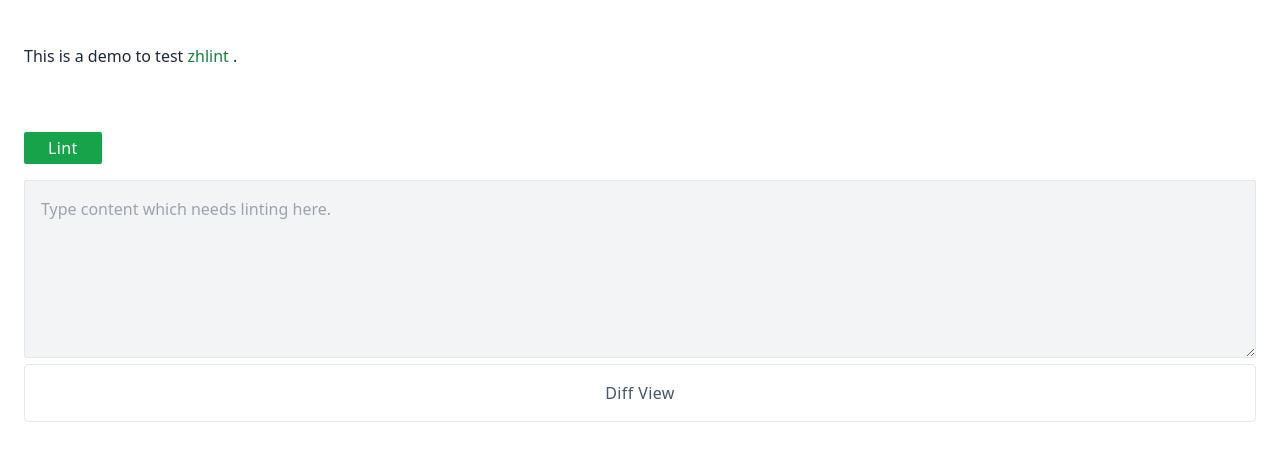
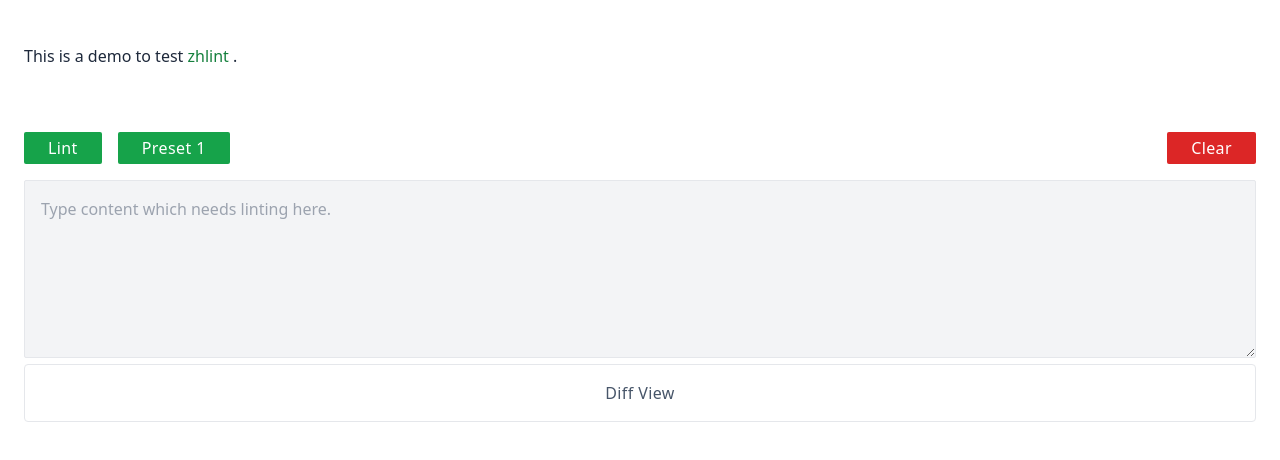
Before and after one commit to 3fuyang/zhlint-demo, an Astro site: page / in a window 1280 px wide. Shown: the part 80-540 px from the top of the page. Built offline with nearby package versions, Linux system fonts and the light colour scheme; Astro itself is replaced by a stand-in of ours.

Commit message:
feat: add presets

```diff
--- a/src/components/Diff.tsx
+++ b/src/components/Diff.tsx
@@ -27,14 +27,15 @@ function generateDiffView(diffs: Change[]) {
     } else if (!firstChange.added) {
       const normalCellLeft = (
         <div key={'normal-left' + count} className='p-1 rounded-sm bg-white dark:bg-black'>
-          <span className='text-sm pr-2 text-gray-500'>{count++}</span>{dealLineBreak(firstChange.value)}
+          <span className='text-sm pr-2 text-gray-500'>{count}</span>{dealLineBreak(firstChange.value)}
         </div>
       )
       const normalCellRight = (
         <div key={'normal-right' + count} className='p-1 rounded-sm bg-white dark:bg-black'>
-          <span className='text-sm pr-2 text-gray-500'>{count++}</span>{dealLineBreak(firstChange.value)}
+          <span className='text-sm pr-2 text-gray-500'>{count}</span>{dealLineBreak(firstChange.value)}
         </div>
       )
+      count++
       result.push(normalCellLeft, normalCellRight)
     }
   }
@@ -104,24 +105,27 @@ function dealLineBreak(str: string) {
   return str.replace(/^(\n)*/, '')
 }
 
-export default function Diff() {
-  /*
-# Overview
+const contentPresets = [
+  `# Overview
 
 半角逗号加空格结尾, "半角括号包裹"，半角冒号结尾:
 
 + 全角句号结尾。
-+ 全半角内容之间no空格
-  */
++ 全半角内容之间no空格`
+]
+
+export default function Diff() {
+  const editorRef = useRef<HTMLTextAreaElement>(null)
   const inputRef = useRef('')
   const [changes, setChanges] = useState<Change[]>()
 
-  const handleClick = useCallback(() => {
+  const triggerLint = useCallback(() => {
     if (!inputRef.current) {
       alert('Invalid input.')
       return
     }
-    const result = run(inputRef.current, { rules: { preset: 'default' } }).result
+    const lintRes = run(inputRef.current, { rules: { preset: 'default' } })
+    const result = lintRes.result
     setChanges(diffLines(
       inputRef.current,
       result,
@@ -131,18 +135,53 @@ export default function Diff() {
 
   return (
     <div>
-      <div>
+      {/* Btn Box */}
+      <div className='flex gap-4 overflow-auto'>
         <button
           id="lint-btn"
           type="button"
           className="rounded-sm px-6 py-1 mb-4 transition-colors bg-green-600 hover:bg-green-500 focus:bg-green-500 dark:bg-green-800 dark:hover:bg-green-700 dark:focus:bg-green-700 text-white tracking-wide"
-          onClick={() => handleClick()}
+          onClick={() => triggerLint()}
         >
           Lint
         </button>
+        {contentPresets.map((preset, i) => (
+          <button
+            id={`preset-btn-${i + 1}`}
+            type="button"
+            key={i}
+            className="rounded-sm px-6 py-1 mb-4 transition-colors bg-green-600 hover:bg-green-500 focus:bg-green-500 dark:bg-green-800 dark:hover:bg-green-700 dark:focus:bg-green-700 text-white tracking-wide"
+            onClick={() => {
+              inputRef.current = preset
+              if (editorRef.current) {
+                editorRef.current.value = preset
+                triggerLint()
+              }
+            }}
+          >
+            Preset {i + 1}
+          </button>
+        ))}
+        <div className='flex-1 flex flex-row-reverse'>
+            <button
+              id="clr-btn"
+              type="button"
+              className="rounded-sm px-6 py-1 mb-4 transition-colors bg-red-600 hover:bg-red-500 focus:bg-red-500 dark:bg-red-800 dark:hover:bg-red-700 dark:focus:bg-red-700 text-white tracking-wide"
+              onClick={() => {
+                inputRef.current = ''
+                if (editorRef.current) {
+                  editorRef.current.value = ''
+                  setChanges(undefined)
+                }
+              }}
+            >
+              Clear
+            </button>
+        </div>
       </div>
       {/* Editor */}
       <textarea
+        ref={editorRef}
         placeholder='Type content which needs linting here.'
         className='dark:bg-gray-900 dark:border-gray-500 rounded-sm overflow-auto border p-4 w-full bg-gray-100/95 outline-none'
         rows={6}
```
